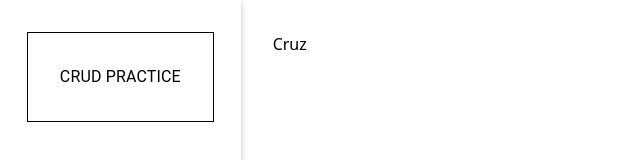
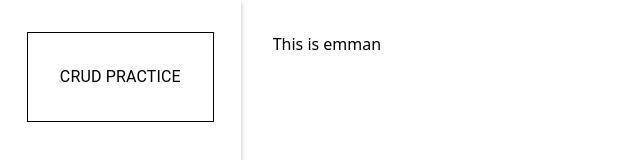
Before and after one commit to Asee110615/CrudActivity, a React (Vite) app: page /user/cruz in a window 1280 px wide. Shown: the top 160 px of the page, without its empty margins (0-640 px from the left). Built offline with nearby package versions, Linux system fonts and the light colour scheme.

Commit message:
update emman
emman

```diff
--- a/src/page/Cruz.jsx
+++ b/src/page/Cruz.jsx
@@ -2,7 +2,9 @@ import React from 'react'
 
 const Cruz = () => {
   return (
-    <div>Cruz</div>
+    <div>
+      This is emman
+    </div>
   )
 }
 
```
